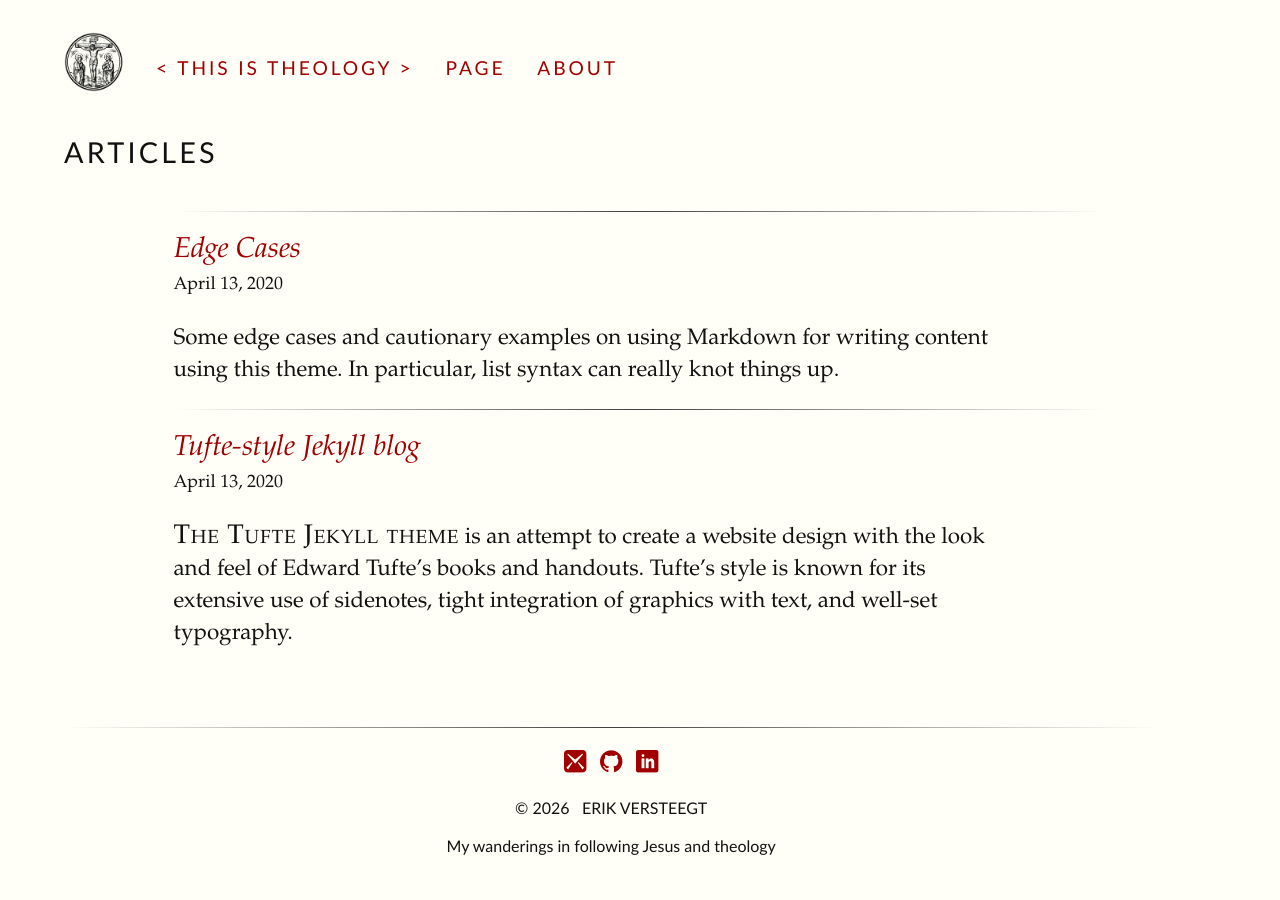
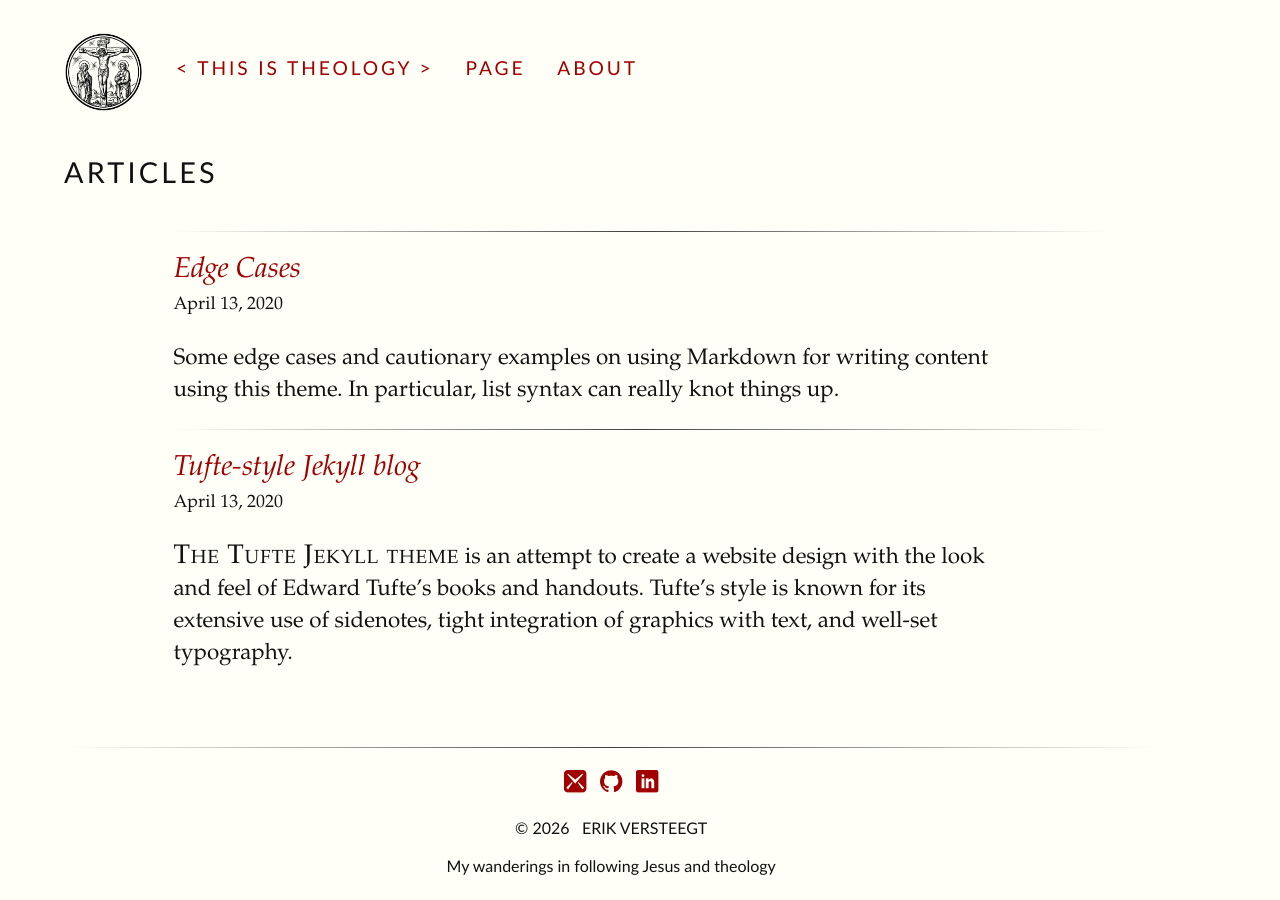
Before and after one commit to ThisIsTheology/thisistheology.github.io, a Jekyll site: the page built from index.html, in a window 1280 px wide. Built offline with Jekyll 4.4.1, drawn with Linux system fonts in a browser that asks for light colours; some web fonts are replaced.

Commit message:
Update header.html

```diff
--- a/_includes/header.html
+++ b/_includes/header.html
@@ -1,7 +1,7 @@
 <!--- Header and nav template site-wide -->
 <header>
     <nav class="group">
-	<a href="{{site.baseurl}}/"><img class="badge" src="{{site.baseurl}}/assets/img/crucifixion_badge.png" alt="Home" style="height: 60px; width: 60px; border-radius: 50%; object-fit: cover; mix-blend-mode: multiply; vertical-align: middle;"></a>
+	<a href="{{site.baseurl}}/"><img class="badge" src="{{site.baseurl}}/assets/img/crucifixion_badge.png" alt="Home" style="height: 80px; width: 80px; border-radius: 50%; object-fit: cover; mix-blend-mode: multiply; vertical-align: middle;"></a>
 	{% for node in site.pages %}
 		{% unless node.nav_exclude %}
 		    {% if page.url == node.url %}
```
